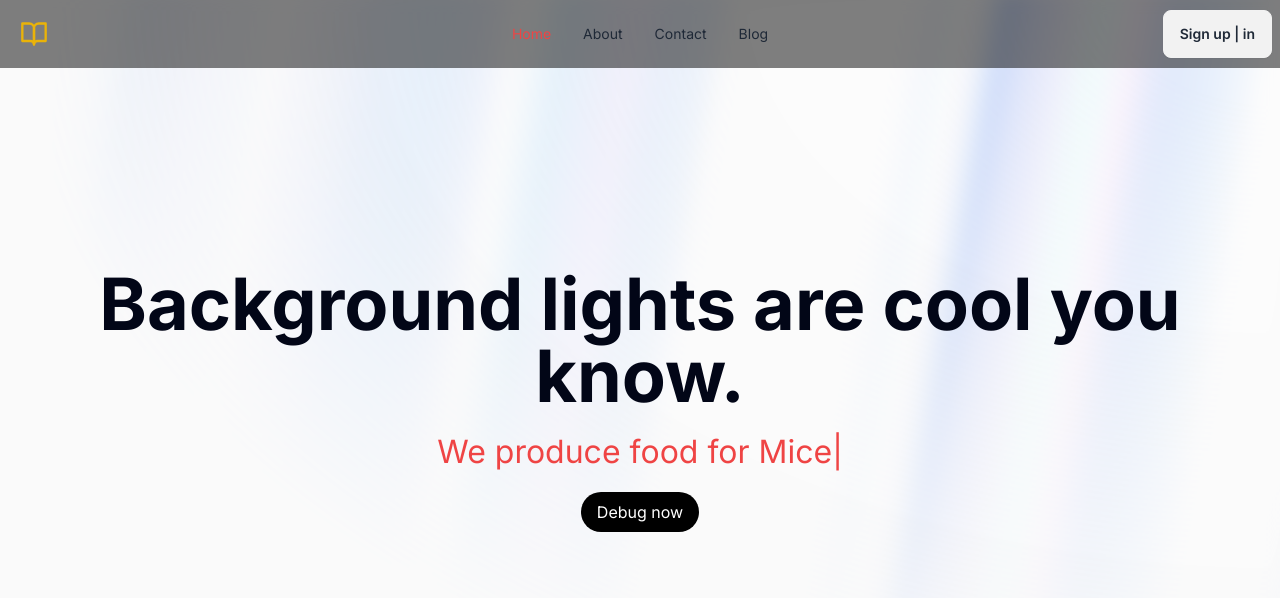
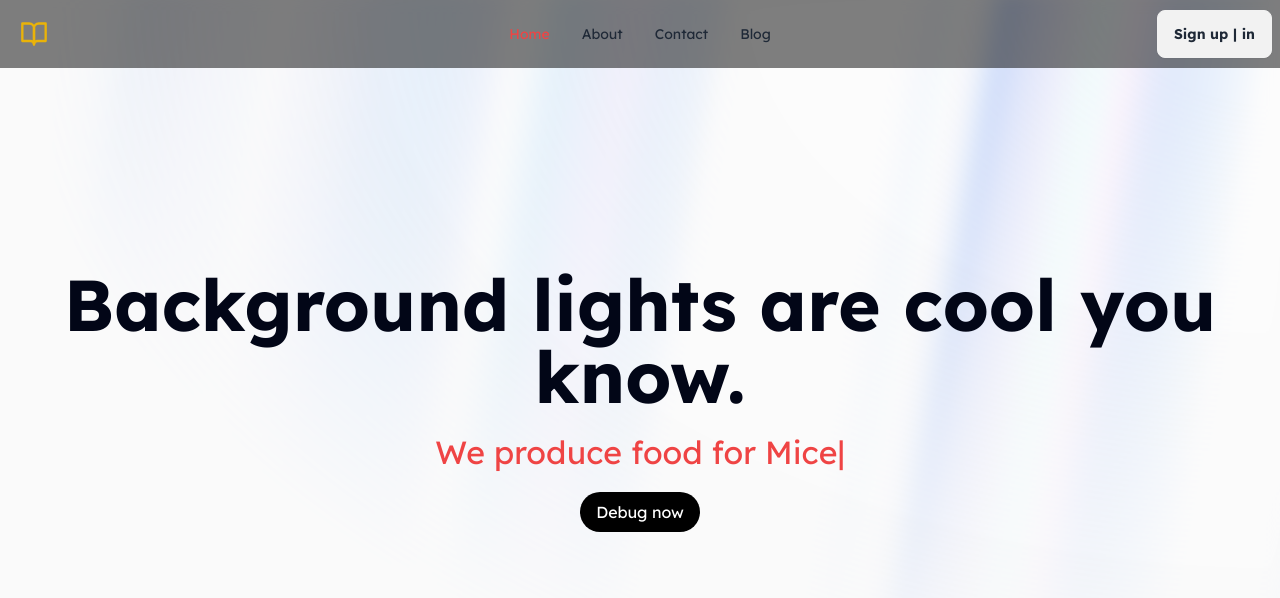
Before and after one commit to Foshati/Blogifa, a Next.js app: page / in a window 1280 px wide. Shown: the top 598 px of the page. Built offline with nearby package versions, Linux system fonts and the light colour scheme.

Commit message:
add Lexend font google

```diff
--- a/src/app/layout.jsx
+++ b/src/app/layout.jsx
@@ -1,9 +1,11 @@
-import { Inter } from "next/font/google";
+import { Lexend } from "next/font/google";
 import "./globals.css";
 import { Navbar } from "@/components/navbar/Navbar";
-import { cn } from "@/utils/cn";
 
-const inter = Inter({ subsets: ["latin"] });
+const LexendFont = Lexend({
+  subsets: ["latin"],
+  weight: ["400", "500", "700"],
+});
 
 export const metadata = {
   title: "Create Next App",
@@ -13,7 +15,7 @@ export const metadata = {
 export default function RootLayout({ children }) {
   return (
     <html lang="en">
-      <body className={cn(inter.className)}>
+      <body className={LexendFont.className}>
         <Navbar />
 
         {children}
--- a/src/app/page.jsx
+++ b/src/app/page.jsx
@@ -1,4 +1,4 @@
-import { AuroraBackgroundDemo } from "@/components/ui/AuroraBackground";
+import { AuroraBackgroundDemo } from "@/components/ui/AuroraBackgroundDemo";
 import React from "react";
 
 export default function Home() {
--- a/src/components/ui/AuroraBackground.jsx
+++ b/src/components/ui/AuroraBackgroundDemo.jsx
@@ -2,7 +2,7 @@
 
 import { motion } from "framer-motion";
 import React from "react";
-import { AuroraBackground } from "../ui/aurora-background";
+import { AuroraBackground } from "./aurora-background";
 import { TypeAnimation } from "react-type-animation";
 
 export function AuroraBackgroundDemo() {
--- a/tailwind.config.js
+++ b/tailwind.config.js
@@ -45,7 +45,6 @@ module.exports = {
   },
 };
 // This plugin adds each Tailwind color as a global CSS variable, e.g. var(--gray-200).
-// add Modify the config file to add animation and colors as variables in aceternity ui for config
 
 function addVariablesForColors({ addBase, theme }) {
   let allColors = flattenColorPalette(theme("colors"));
```
